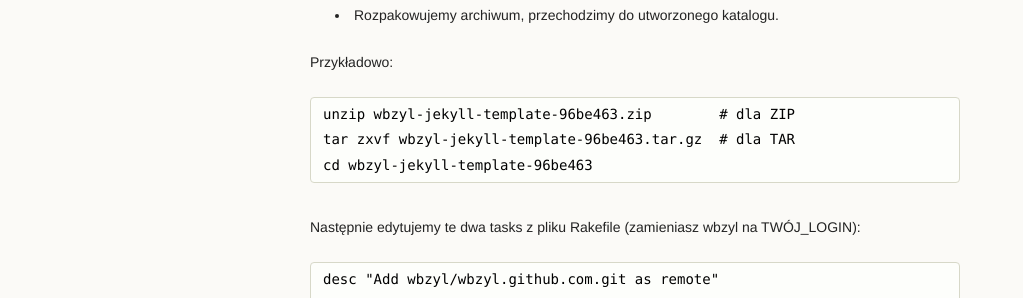
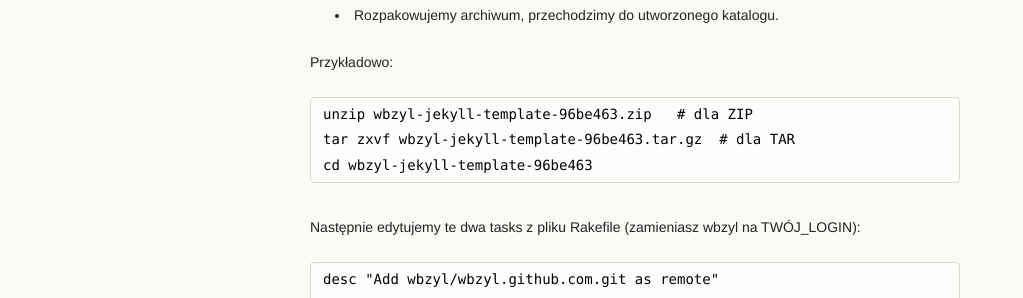
Before and after one commit to joliment/wbzyl.github.com, a Jekyll site: the page built from index.html, in a window 1280 px wide and 900 px high. Shown: the part 446-744 px from the top of the window, without its empty margins (0-1023 px from the left). Built offline with Jekyll 4.4.1, drawn with Linux system fonts in a browser that asks for light colours; Markdown is read by kramdown in place of the engine named in the settings.

```diff
--- a/index.html
+++ b/index.html
@@ -26,7 +26,7 @@ title: "wb://blog"
 </ul>
 
 <p>Przykładowo:</p>
-<pre>unzip wbzyl-jekyll-template-96be463.zip        # dla ZIP
+<pre>unzip wbzyl-jekyll-template-96be463.zip   # dla ZIP
 tar zxvf wbzyl-jekyll-template-96be463.tar.gz  # dla TAR
 cd wbzyl-jekyll-template-96be463
 </pre>
@@ -44,7 +44,7 @@ task :deploy do
 end
 </pre>
 
-Po kilku minutach znajdziesz swój blog tutaj:
+<p>Po kilku minutach znajdziesz swój blog tutaj:</p>
 <pre>
 http://TWÓJ_LOGIN.github.com/
 </pre>
```
